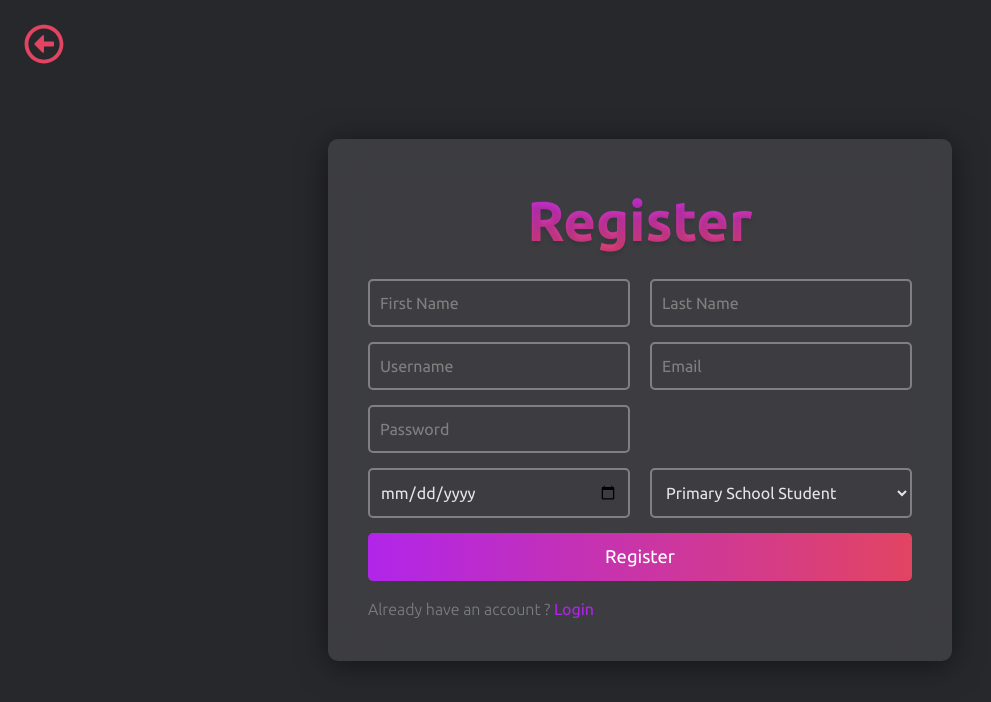
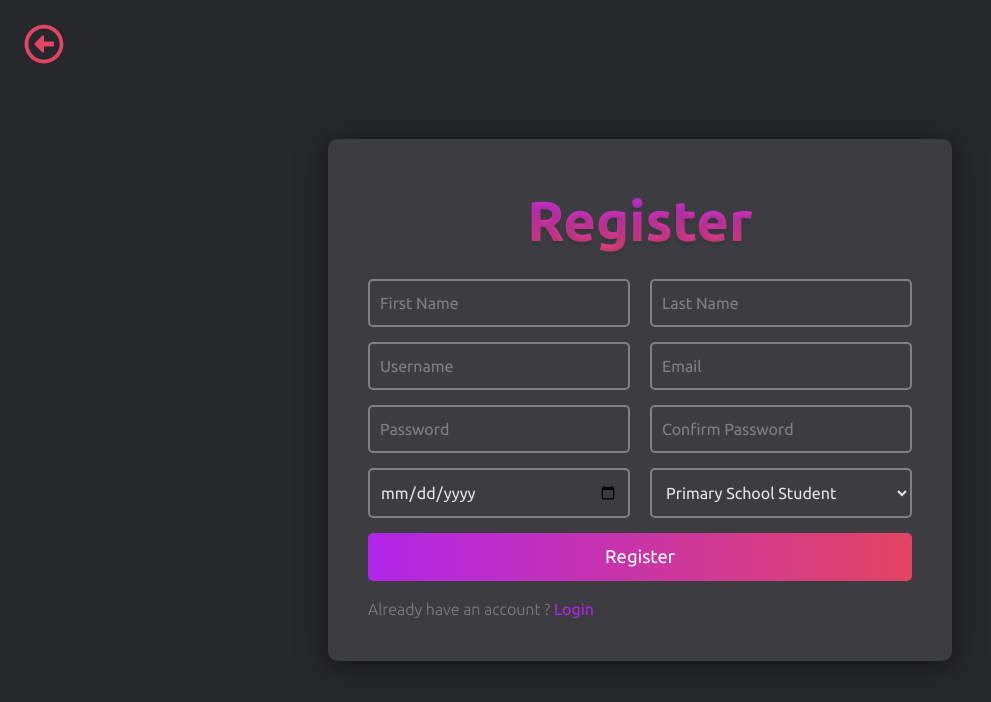
Before and after one commit to sergiuchelemen/class-buddy, a React (Vite) app in the folder client/: page /register in a window 1280 px wide. Shown: the top 702 px of the page, without its empty margins (0-991 px from the left). Built offline with nearby package versions, Linux system fonts and the light colour scheme.

Commit message:
updated confirm password

```diff
--- a/client/src/pages/Register.tsx
+++ b/client/src/pages/Register.tsx
@@ -1,4 +1,4 @@
-import React, { useState, ChangeEvent, FormEvent } from "react";
+import React, { useState, useEffect, ChangeEvent, FormEvent } from "react";
 import "../styles/register.scss";
 import axios from "axios";
 import { Link } from "react-router-dom";
@@ -26,24 +26,28 @@ const RegistrationForm: React.FC = () => {
   });
 
   const [emptyFields, setEmptyFields] = useState<string[]>([]);
-  // const confirmPassword = useState<string>("");
-  // const [passwordsMatch, setPasswordsMatch] = useState(true);
+  const [confirmPassword, setConfirmPassword] = useState<string>("");
+  const [passwordsMatch, setPasswordsMatch] = useState(true);
   const [isEmailValid, setIsEmailValid] = useState(true);
 
   const handleInputChange = (e: ChangeEvent<HTMLInputElement>) => {
     const { name, value } = e.target;
-    setFormData({ ...formData, [name]: value });
+    if (name === "confirmPassword") {
+      setConfirmPassword(value);
+    } else {
+      setFormData({ ...formData, [name]: value });
+    }
   };
 
-  //verify if passwords match
-  // useEffect(() => {
-  //   if (formData.password !== confirmPassword) {
-  //     setPasswordsMatch(false);
-  //   } else {
-  //     setPasswordsMatch(true);
-  //   }
-  // }, [formData.password, confirmPassword]);
-
+  // verify if passwords match
+  useEffect(() => {
+    if (formData.password !== confirmPassword) {
+      setPasswordsMatch(false);
+    } else {
+      setPasswordsMatch(true);
+    }
+  }, [formData.password, confirmPassword]);
+  console.log(confirmPassword);
   //send data to backend
   const handleSubmit = async (e: FormEvent<HTMLFormElement>) => {
     e.preventDefault();
@@ -90,7 +94,6 @@ const RegistrationForm: React.FC = () => {
       }
     }
   };
-  console.log(formData);
 
   //check if field is empty
   const isFieldEmpty = (fieldName: string) => {
@@ -163,7 +166,7 @@ const RegistrationForm: React.FC = () => {
               value={formData.password}
               onChange={handleInputChange}
             />
-            {/* <input
+            <input
               type="password"
               placeholder="Confirm Password"
               className={`form-input ${
@@ -172,7 +175,7 @@ const RegistrationForm: React.FC = () => {
               name="confirmPassword"
               value={confirmPassword}
               onChange={handleInputChange}
-            /> */}
+            />
           </div>
 
           <div className="input-group">
```
